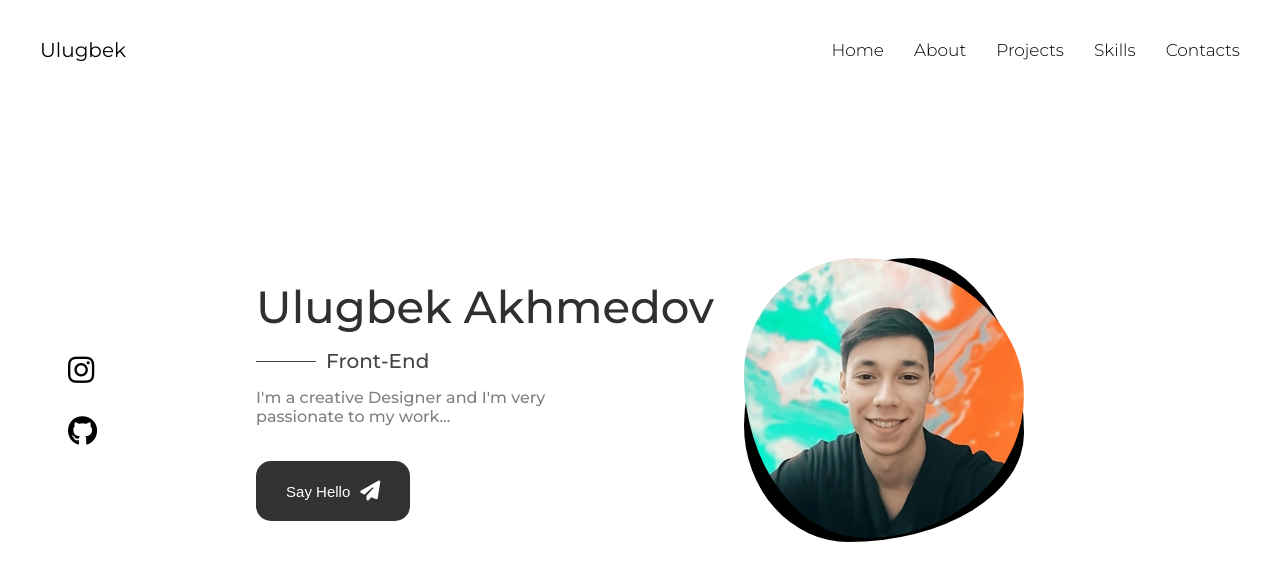
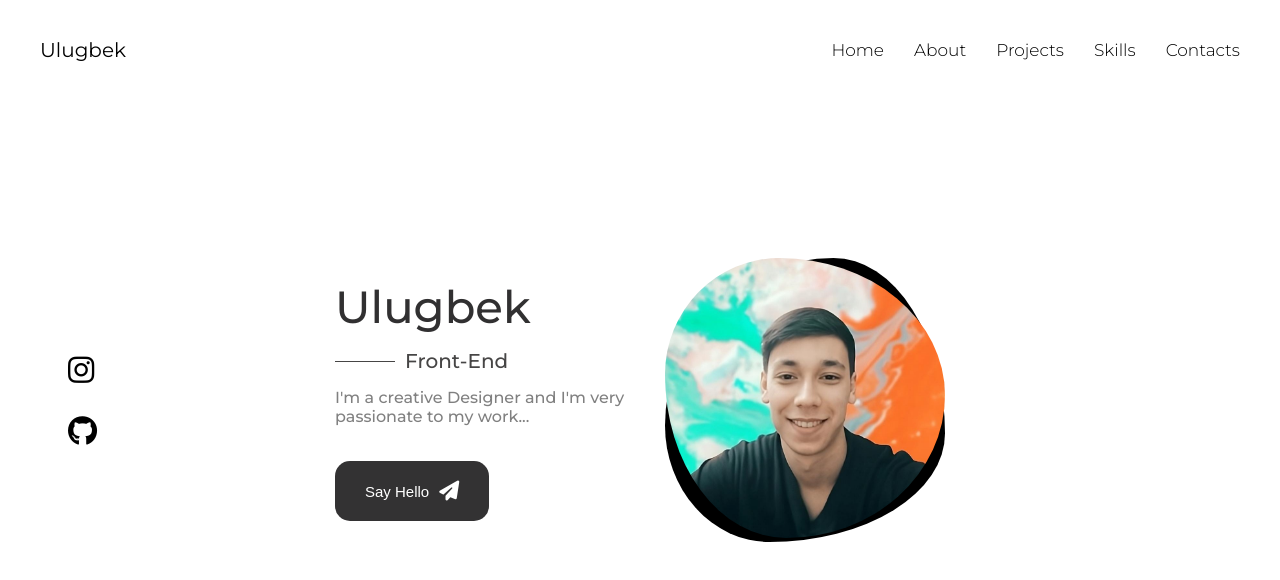
Before and after one commit to firecoderr/Portfolio, a React (Vite) app: page / in a window 1280 px wide. Shown: the top 580 px of the page. Built offline with nearby package versions, Linux system fonts and the light colour scheme.

Commit message:
Text Changed

```diff
--- a/src/App.jsx
+++ b/src/App.jsx
@@ -20,7 +20,7 @@ export default function App() {
         </div>
 
         <div className="hero-text">
-          <h1>Ulugbek Akhmedov</h1>
+          <h1>Ulugbek</h1>
           <div className="frontend-text">
             <div className="line"></div>
             <p>Front-End</p>
```
